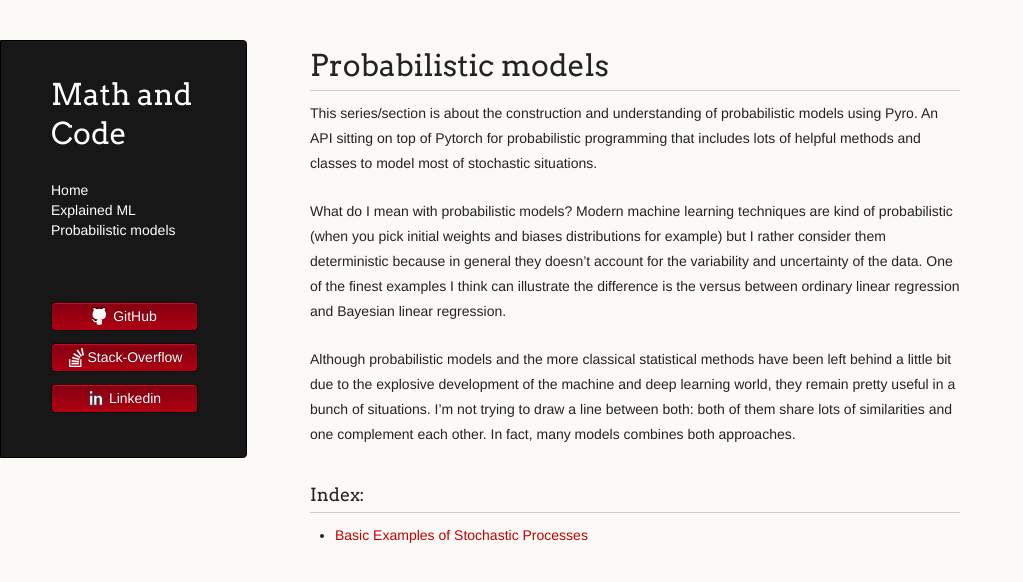
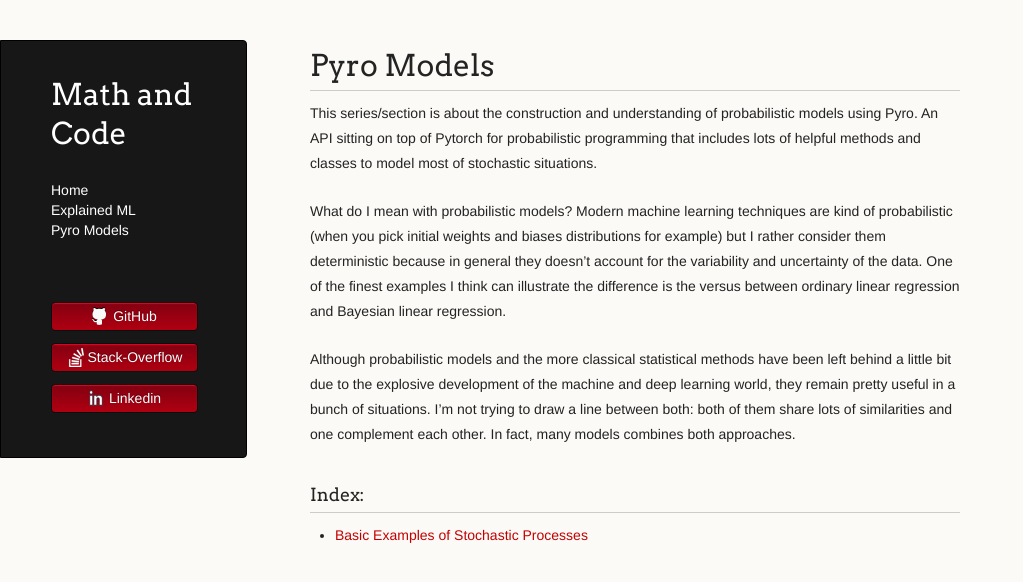
Before and after one commit to LemonPy29/LemonPy29.github.io, a Jekyll site: the page built from pyro-models.md, in a window 1280 px wide. Shown: the top 582 px of the page, without its empty margins (0-1023 px from the left). Built offline with Jekyll 4.4.1, drawn with Linux system fonts in a browser that asks for light colours; nearby versions of some CDN libraries; the repository's description, which GitHub fills in, is left out.

Commit message:
Update and rename pyro-adventures.md to pyro-models.md

```diff
--- a/pyro-adventures.md
+++ b/pyro-models.md
@@ -1,6 +1,6 @@
 ---
 layout: page
-title: Probabilistic models
+title: Pyro Models
 nav: true
 ---
 This series/section is about the construction and understanding of probabilistic models using Pyro. An API sitting on top of Pytorch for probabilistic programming that includes lots of helpful methods and classes to model most of stochastic situations.
@@ -10,4 +10,4 @@ What do I mean with probabilistic models? Modern machine learning techniques are
 Although probabilistic models and the more classical statistical methods have been left behind a little bit due to the explosive development of the machine and deep learning world, they remain pretty useful in a bunch of situations. I'm not trying to draw a line between both: both of them share lots of similarities and one complement each other. In fact, many models combines both approaches.
 
 ### Index:
-* [Basic Examples of Stochastic Processes](pyro-adventures/preliminaries.html)
+* [Basic Examples of Stochastic Processes](pyro-models/basic-examples.html)
```
